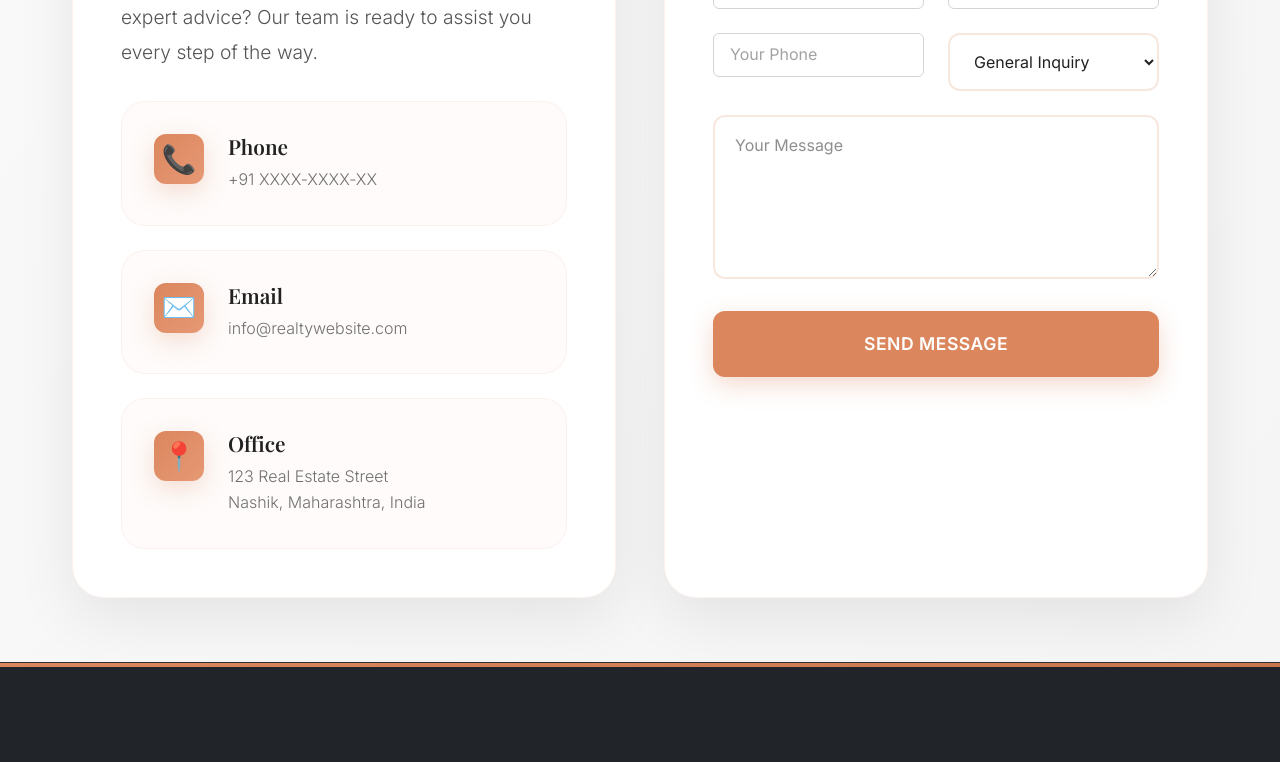
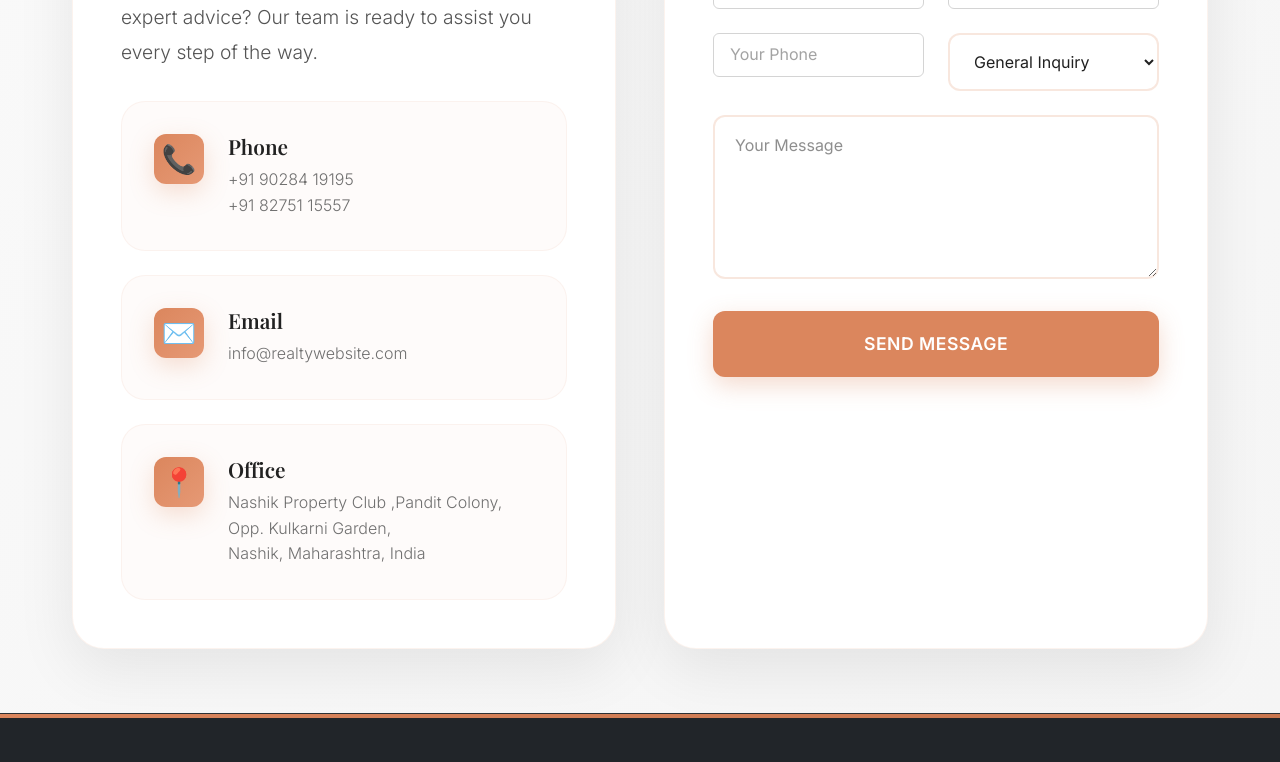
Before and after one commit to Shaanshimpi/Nashik-Properties, a React (Vite) app: page /contact in a window 1280 px wide. Shown: the part 593-1355 px from the top of the page. Built offline with nearby package versions, Linux system fonts and the light colour scheme; no server answers.

Commit message:
nsk-prop_19-09-25_v0.5

```diff
--- a/src/pages/Contact/Contact.jsx
+++ b/src/pages/Contact/Contact.jsx
@@ -77,7 +77,8 @@ const Contact = () => {
                 <div className="contact-page__detail-icon">📞</div>
                 <div>
                   <h3>Phone</h3>
-                  <p>+91 XXXX-XXXX-XX</p>
+                  <p>+91 90284 19195</p>
+                  <p>+91 82751 15557</p>
                 </div>
               </div>
               <div className="contact-page__detail">
@@ -91,7 +92,7 @@ const Contact = () => {
                 <div className="contact-page__detail-icon">📍</div>
                 <div>
                   <h3>Office</h3>
-                  <p>123 Real Estate Street<br />Nashik, Maharashtra, India</p>
+                  <p>Nashik Property Club ,Pandit Colony, Opp. Kulkarni Garden,<br/>Nashik, Maharashtra, India</p>
                 </div>
               </div>
             </div>
```
